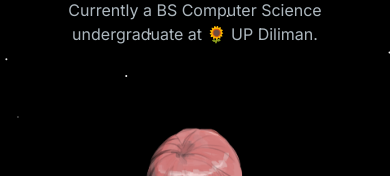
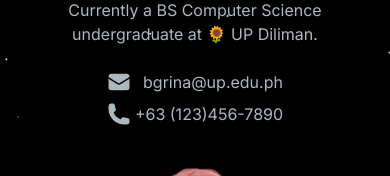
Before and after one commit to riru12/my-website, a Next.js app: page / in a window 390 px wide. Shown: the part 464-640 px from the top of the page. Built offline with nearby package versions, Linux system fonts and the light colour scheme.

Commit message:
fixed mobile responsive design, edited some margins in navbar

```diff
--- a/app/components/introduction.jsx
+++ b/app/components/introduction.jsx
@@ -3,6 +3,7 @@
 import Image from "next/image"
 import { TypeAnimation } from "react-type-animation";
 import { motion } from "framer-motion";
+import { EnvelopeIcon,PhoneIcon } from '@heroicons/react/24/solid'
 
 const Introduction = () => {
   return (
@@ -38,9 +39,17 @@
                     repeat={Infinity}
                 />
             </h1>
-            <p className="text-[#ADB7BE] text-base sm:text-lg lg:text-xl mb-10 sm:mr-10">
+            <p className="text-[#ADB7BE] text-base sm:text-lg lg:text-xl mb-6 md:mb-10 sm:mr-10">
                 Currently a BS Computer Science undergraduate at 🌻 UP Diliman.
             </p>
+            <div className="flex flex-col md:flex-row items-center sm:items-start md:gap-6 gap-2 md:mr-10 text-[#ADB7BE]">
+                <div className ="flex gap-3">
+                    <EnvelopeIcon className="h-6 w-6"/> bgrina@up.edu.ph
+                </div>
+                <div className="flex gap-1">
+                    <PhoneIcon className="h-6 w-6"/> {"+63 (123)456-7890"}
+                </div>
+            </div>
             {/*
             <div>
                 <button className="px-6 py-3 w-full sm:w-fit rounded-full mr-4 mb-4 bg-white text-black hover:bg-slate-300">About Me</button>
--- a/app/components/navbar.jsx
+++ b/app/components/navbar.jsx
@@ -45,7 +45,7 @@
                 </div>
 
                 <div className="menu hidden md:block md:w-auto" id="navbar"> {/* Desktop Navbar */}
-                    <ul className="flex p-4 md:0 md:flex-row md:space-x-8 mt-0">
+                    <ul className="flex p-4 mr-1 md:flex-row md:space-x-8 mt-0">
                         {
                             navLinks.map((link, index) => (
                                 <li key={index}>
```
